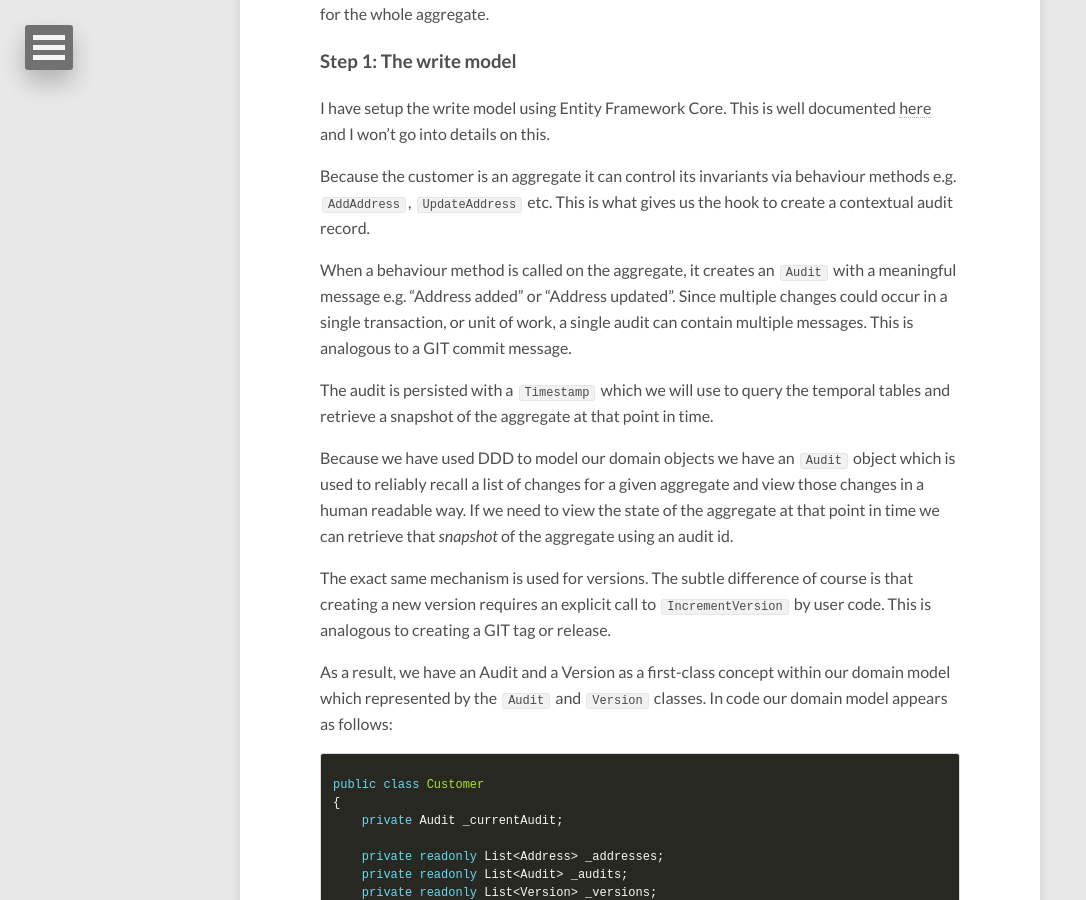
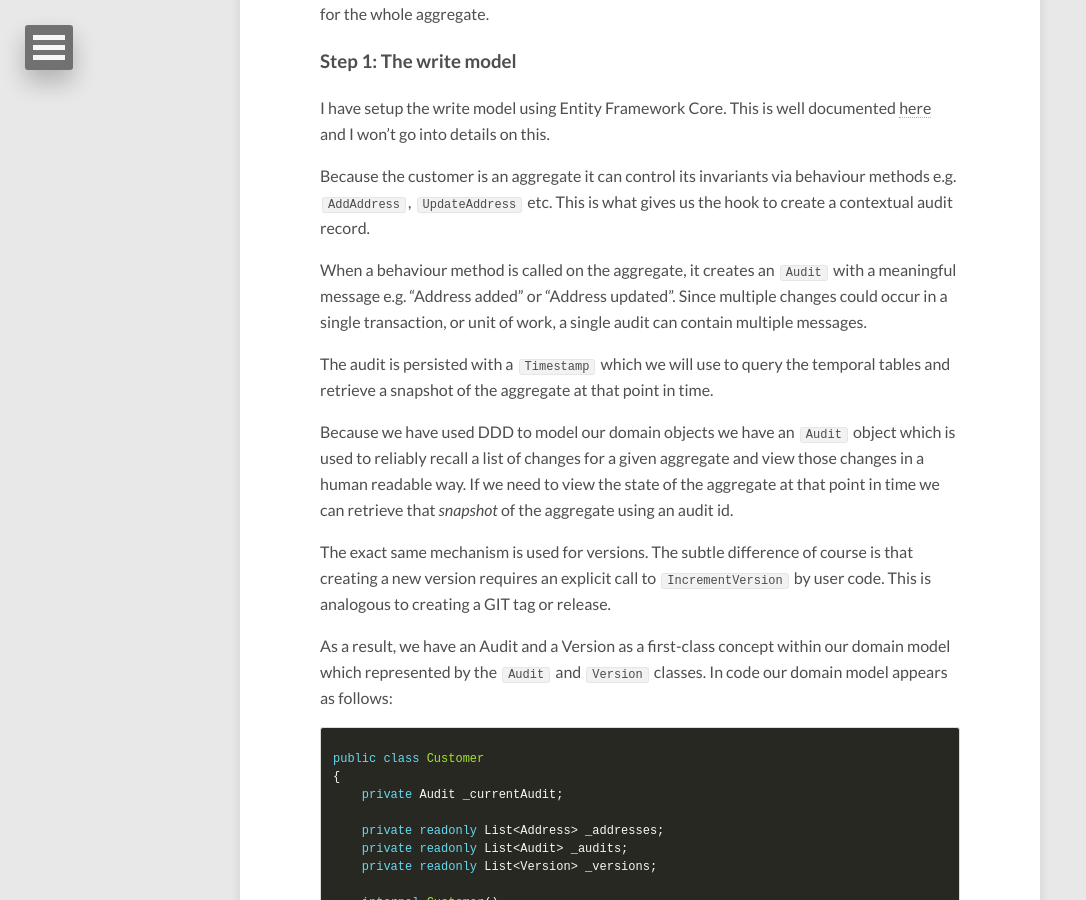
Before and after one commit to RossJayJones/rossjayjones.github.io, a Jekyll site: the page built from _posts/2018-11-13-first-class- versioning-and-auditing-with-sql-temporal-tables.md, in a window 1280 px wide and 900 px high, scrolled down 4153 px. Shown: the whole window, without its empty margins (0-1086 px from the left). Built offline with Jekyll 4.4.1, drawn with Linux system fonts in a browser that asks for light colours; nearby versions of some CDN libraries.

Commit message:
Remove weird reference to GIT

```diff
--- a/_posts/2018-11-13-first-class- versioning-and-auditing-with-sql-temporal-tables.md
+++ b/_posts/2018-11-13-first-class- versioning-and-auditing-with-sql-temporal-tables.md
@@ -95,7 +95,7 @@ I have setup the write model using Entity Framework Core. This is well documente
 
 Because the customer is an aggregate it can control its invariants via behaviour methods e.g. `AddAddress`, `UpdateAddress` etc. This is what gives us the hook to create a contextual audit record.
 
-When a behaviour method is called on the aggregate, it creates an `Audit` with a meaningful message e.g. "Address added" or "Address updated". Since multiple changes could occur in a single transaction, or unit of work, a single audit can contain multiple messages. This is analogous to a GIT commit message.
+When a behaviour method is called on the aggregate, it creates an `Audit` with a meaningful message e.g. "Address added" or "Address updated". Since multiple changes could occur in a single transaction, or unit of work, a single audit can contain multiple messages.
 
 The audit is persisted with a `Timestamp` which we will use to query the temporal tables and retrieve a snapshot of the aggregate at that point in time.
 
```
